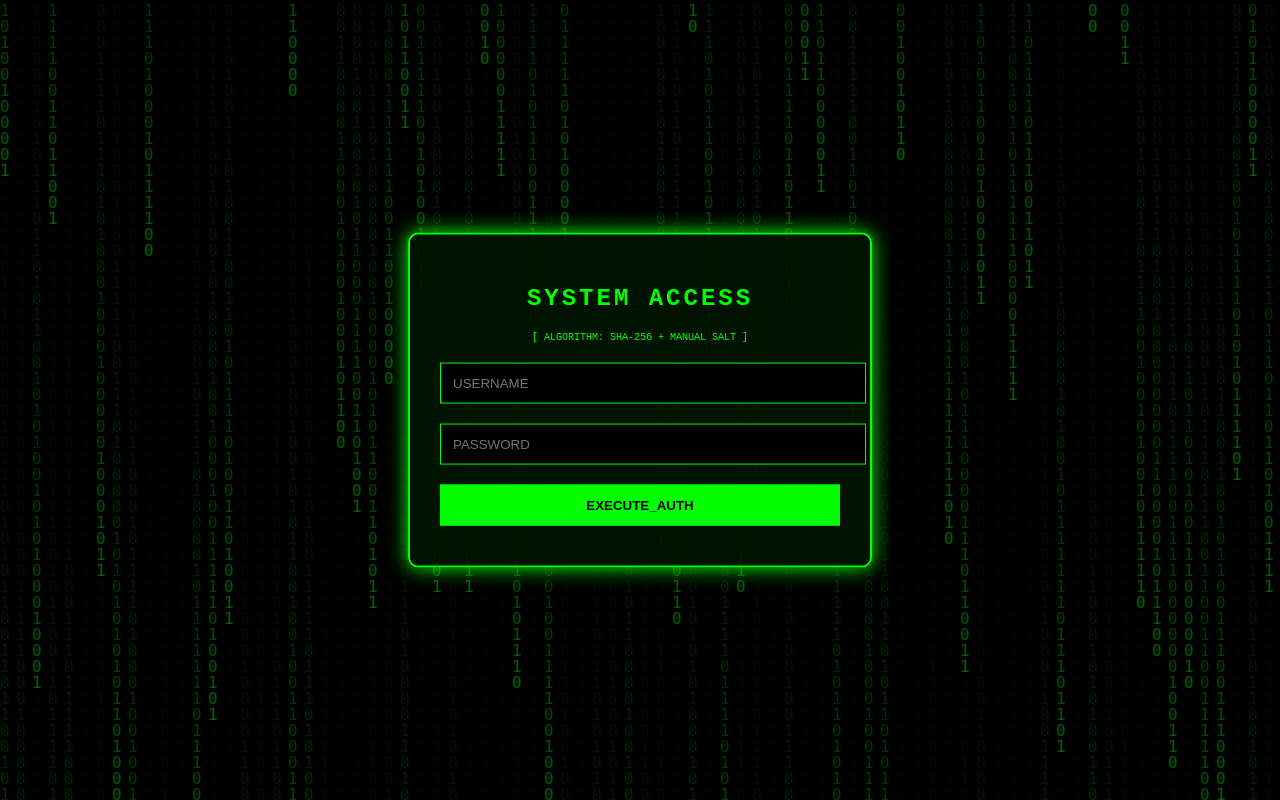
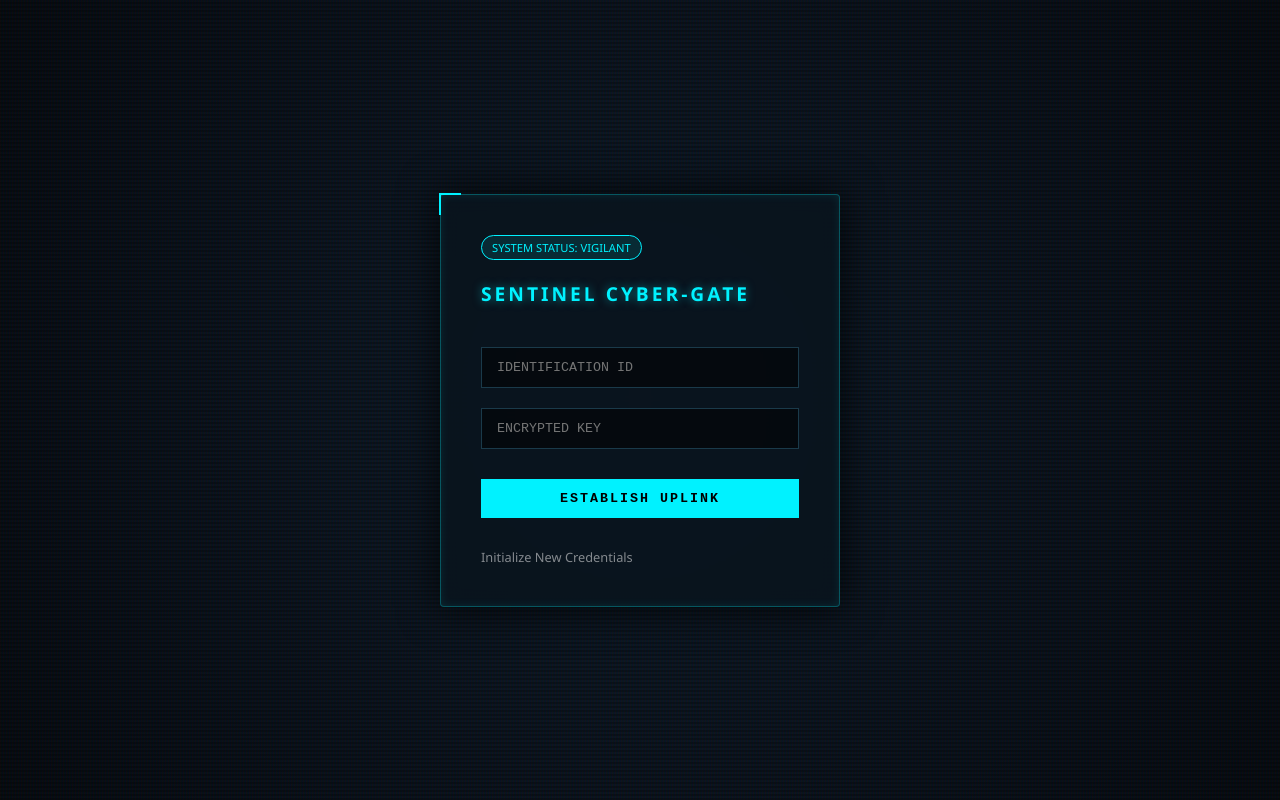
Before and after one commit to AnshumanRajSingh/Software_Security, a PHP site: page / in a window 1280 px wide. Run offline with PHP 8.4, Linux system fonts and the light colour scheme; some libraries are stand-ins or nearby versions.

Commit message:
Updated Code for Landing Page

```diff
--- a/EXP2/index.php
+++ b/EXP2/index.php
@@ -1,117 +1,187 @@
 <?php
 error_reporting(E_ALL);
-ini_set('display_errors', 1);
+ini_set('display_errors',1);
 
-$conn = mysqli_connect("localhost", "root", "", "simple_login");
+$conn = mysqli_connect("localhost","root","","login_system");
+
 $message = "";
 
-if (isset($_POST['submit'])) {
-    $username = mysqli_real_escape_string($conn, $_POST['username']);
-    $password_input = $_POST['password'];
+if(isset($_POST['submit'])){
 
-    // CHECK IF USER EXISTS
-    $stmt = mysqli_prepare($conn, "SELECT password_hash, salt FROM users WHERE username = ?");
-    mysqli_stmt_bind_param($stmt, "s", $username);
-    mysqli_stmt_execute($stmt);
-    $result = mysqli_stmt_get_result($stmt);
+    $username = $_POST['username'];
+    $password = $_POST['password'];
 
-    if ($user = mysqli_fetch_assoc($result)) {
-        // --- LOGIN LOGIC ---
-        $stored_hash = $user['password_hash'];
-        $stored_salt = $user['salt'];
+    // ❌ Vulnerable query (kept as per original intentional design)
+    $query = "SELECT * FROM users WHERE username='$username' AND password='$password'";
 
-        // Hash the input using the stored salt
-        $check_hash = hash('sha256', $password_input . $stored_salt);
+    $result = mysqli_query($conn,$query);
 
-        if ($check_hash === $stored_hash) {
-            $message = "ACCESS GRANTED 🔓<br><small>Verified with Salt: $stored_salt</small>";
-        } else {
-            $message = "INVALID PASSWORD ❌";
-        }
+    if(mysqli_num_rows($result) > 0){
+        $message = "PROXIMITY AUTHENTICATED: ACCESS GRANTED 🔓";
     } else {
-        // --- REGISTRATION LOGIC (Auto-create if user doesn't exist) ---
-        // 1. Generate a unique random salt
-        $new_salt = bin2hex(random_bytes(16));
-
-        // 2. Create the hash (Password + Salt)
-        $new_hash = hash('sha256', $password_input . $new_salt);
-
-        $reg_stmt = mysqli_prepare($conn, "INSERT INTO users (username, password_hash, salt) VALUES (?, ?, ?)");
-        mysqli_stmt_bind_param($reg_stmt, "sss", $username, $new_hash, $new_salt);
-
-        if (mysqli_stmt_execute($reg_stmt)) {
-            $message = "NEW USER REGISTERED ✅<br><small>Salt & Hash stored in DB</small>";
-        }
+        $message = "CRITICAL ERROR: AUTHENTICATION FAILED ❌";
     }
 }
 ?>
 
 <!DOCTYPE html>
-<html>
+<html lang="en">
 <head>
-    <title>AAA Secure Terminal</title>
+    <meta charset="UTF-8">
+    <title>Sentinel Cyber-Gate | Secure Login</title>
     <style>
-        body { background: black; color: #00ff00; font-family: 'Courier New', monospace; overflow: hidden; }
-        canvas { position: fixed; top: 0; left: 0; z-index: -1; opacity: 0.4; }
+        :root {
+            --primary: #00f2ff;
+            --danger: #ff003c;
+            --bg-dark: #050a0f;
+            --card-bg: rgba(10, 20, 30, 0.85);
+        }
+
+        * { margin: 0; padding: 0; box-sizing: border-box; }
+
+        body {
+            height: 100vh;
+            background: radial-gradient(circle, #0d1b2a 0%, #050a0f 100%);
+            font-family: 'Segoe UI', Roboto, Helvetica, Arial, sans-serif;
+            color: white;
+            display: flex;
+            align-items: center;
+            justify-content: center;
+            overflow: hidden;
+        }
+
+        /* Scanline Effect */
+        body::before {
+            content: " ";
+            position: absolute;
+            top: 0; left: 0; bottom: 0; right: 0;
+            background: linear-gradient(rgba(18, 16, 16, 0) 50%, rgba(0, 0, 0, 0.25) 50%),
+                        linear-gradient(90deg, rgba(255, 0, 0, 0.06), rgba(0, 255, 0, 0.02), rgba(0, 0, 255, 0.06));
+            z-index: 2;
+            background-size: 100% 4px, 3px 100%;
+            pointer-events: none;
+        }
+
         .card {
-            position: absolute; top: 50%; left: 50%; transform: translate(-50%, -50%);
-            width: 400px; padding: 30px; background: rgba(0, 20, 0, 0.9);
-            border: 2px solid #00ff00; border-radius: 10px; text-align: center;
-            box-shadow: 0 0 20px #00ff00;
+            position: relative;
+            width: 400px;
+            padding: 40px;
+            background: var(--card-bg);
+            border: 1px solid rgba(0, 242, 255, 0.3);
+            border-radius: 4px;
+            box-shadow: 0 0 40px rgba(0, 0, 0, 0.8), inset 0 0 10px rgba(0, 242, 255, 0.1);
+            backdrop-filter: blur(10px);
+            z-index: 10;
         }
+
+        /* Decorative Corners */
+        .card::before {
+            content: "";
+            position: absolute;
+            top: -2px; left: -2px;
+            width: 20px; height: 20px;
+            border-top: 2px solid var(--primary);
+            border-left: 2px solid var(--primary);
+        }
+
+        h2 {
+            font-size: 1.2rem;
+            letter-spacing: 3px;
+            text-transform: uppercase;
+            margin-bottom: 30px;
+            color: var(--primary);
+            text-shadow: 0 0 10px rgba(0, 242, 255, 0.5);
+        }
+
+        .status-badge {
+            font-size: 0.7rem;
+            background: rgba(0, 242, 255, 0.1);
+            padding: 4px 10px;
+            border-radius: 20px;
+            margin-bottom: 20px;
+            display: inline-block;
+            border: 1px solid var(--primary);
+            color: var(--primary);
+        }
+
         input {
-            width: 100%; padding: 12px; margin: 10px 0;
-            background: black; border: 1px solid #00ff00; color: #00ff00;
+            width: 100%;
+            padding: 12px 15px;
+            margin: 10px 0;
+            background: rgba(0, 0, 0, 0.5);
+            border: 1px solid #1a3a4a;
+            color: var(--primary);
+            font-family: 'Courier New', monospace;
+            outline: none;
+            transition: 0.3s;
         }
-        input[type="submit"] { background: #00ff00; color: black; font-weight: bold; cursor: pointer; }
-        input[type="submit"]:hover { background: #003300; color: #00ff00; }
-        .message { margin-top: 20px; padding: 10px; border: 1px dashed #00ff00; font-size: 0.9em; }
-        h2 { letter-spacing: 3px; margin-bottom: 20px; }
+
+        input:focus {
+            border-color: var(--primary);
+            box-shadow: 0 0 10px rgba(0, 242, 255, 0.2);
+        }
+
+        input[type="submit"] {
+            margin-top: 20px;
+            background: var(--primary);
+            color: #000;
+            font-weight: bold;
+            cursor: pointer;
+            border: none;
+            text-transform: uppercase;
+            letter-spacing: 2px;
+        }
+
+        input[type="submit"]:hover {
+            background: #fff;
+            box-shadow: 0 0 20px var(--primary);
+        }
+
+        .message {
+            margin-top: 20px;
+            font-size: 0.9rem;
+            padding: 10px;
+            background: rgba(0, 0, 0, 0.4);
+            border-left: 3px solid var(--primary);
+            font-family: 'Courier New', monospace;
+        }
+
+        .error { border-left-color: var(--danger); color: var(--danger); }
+
+        a {
+            color: rgba(255, 255, 255, 0.5);
+            text-decoration: none;
+            font-size: 0.8rem;
+            display: block;
+            margin-top: 20px;
+            transition: 0.3s;
+        }
+
+        a:hover { color: var(--primary); }
+
     </style>
 </head>
 <body>
 
-<canvas id="matrix"></canvas>
-
 <div class="card">
-    <h2>SYSTEM ACCESS</h2>
-    <p style="font-size: 10px;">[ ALGORITHM: SHA-256 + MANUAL SALT ]</p>
+    <div class="status-badge">SYSTEM STATUS: VIGILANT</div>
+    <h2>Sentinel Cyber-Gate</h2>
 
     <form method="POST">
-        <input type="text" name="username" placeholder="USERNAME" required>
-        <input type="password" name="password" placeholder="PASSWORD" required>
-        <input type="submit" name="submit" value="EXECUTE_AUTH">
+        <input type="text" name="username" placeholder="IDENTIFICATION ID" required autocomplete="off">
+        <input type="password" name="password" placeholder="ENCRYPTED KEY" required>
+        <input type="submit" name="submit" value="ESTABLISH UPLINK">
     </form>
 
-    <?php if($message != ""): ?>
-        <div class="message"><?php echo $message; ?></div>
-    <?php endif; ?>
+    <?php
+    if($message != ""){
+        $class = strpos($message, 'GRANTED') !== false ? '' : 'error';
+        echo "<div class='message $class'>$message</div>";
+    }
+    ?>
+
+    <a href="register.php">Initialize New Credentials</a>
 </div>
-
-<script>
-    const canvas = document.getElementById('matrix');
-    const ctx = canvas.getContext('2d');
-    canvas.width = window.innerWidth;
-    canvas.height = window.innerHeight;
-    const letters = "0101010101010101";
-    const fontSize = 16;
-    const columns = canvas.width / fontSize;
-    const drops = Array(Math.floor(columns)).fill(1);
-
-    function draw() {
-        ctx.fillStyle = "rgba(0, 0, 0, 0.05)";
-        ctx.fillRect(0, 0, canvas.width, canvas.height);
-        ctx.fillStyle = "#00ff00";
-        ctx.font = fontSize + "px monospace";
-        for (let i = 0; i < drops.length; i++) {
-            const text = letters.charAt(Math.floor(Math.random() * letters.length));
-            ctx.fillText(text, i * fontSize, drops[i] * fontSize);
-            if (drops[i] * fontSize > canvas.height && Math.random() > 0.975) drops[i] = 0;
-            drops[i]++;
-        }
-    }
-    setInterval(draw, 33);
-</script>
 
 </body>
 </html>
```
